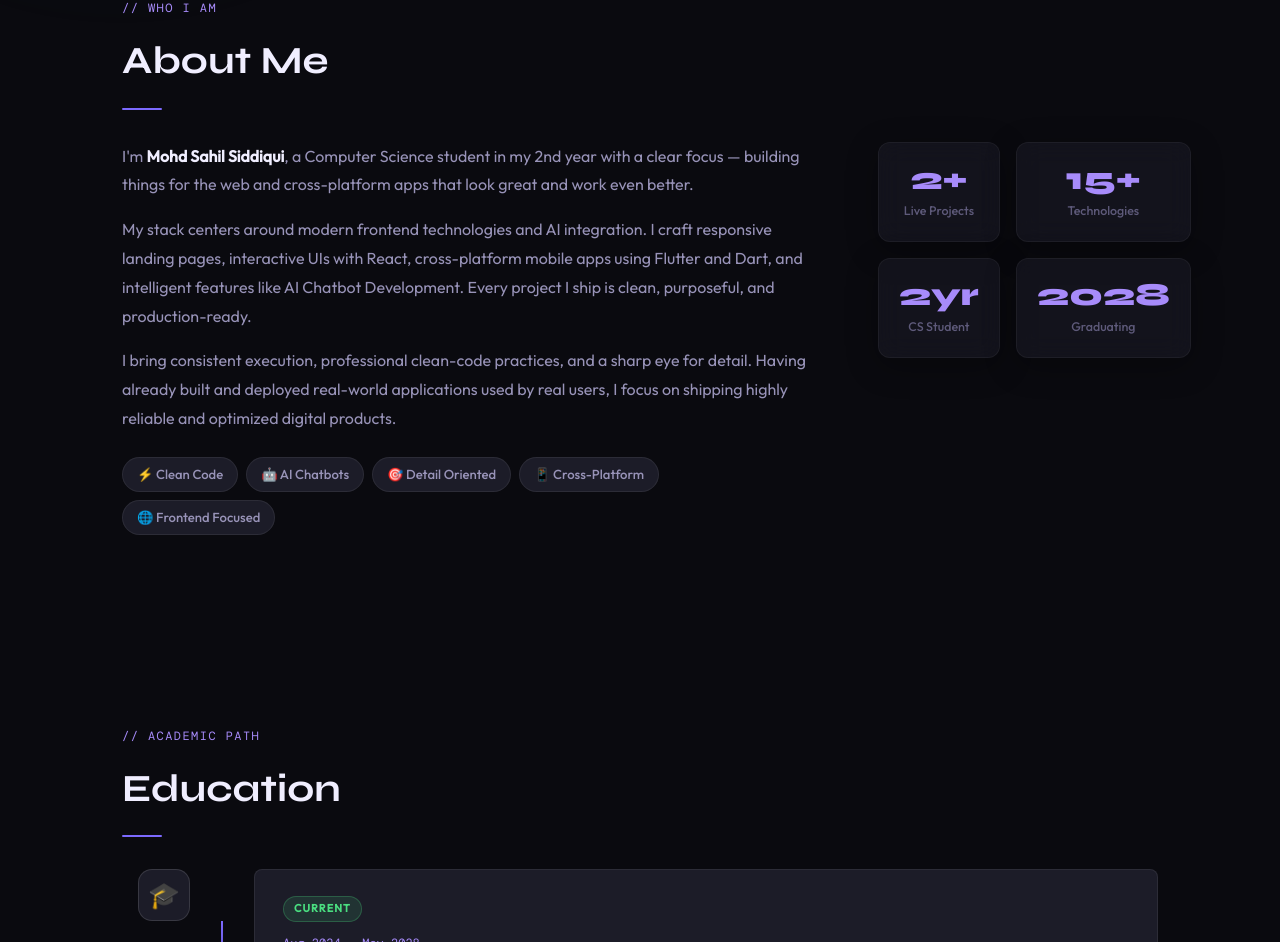
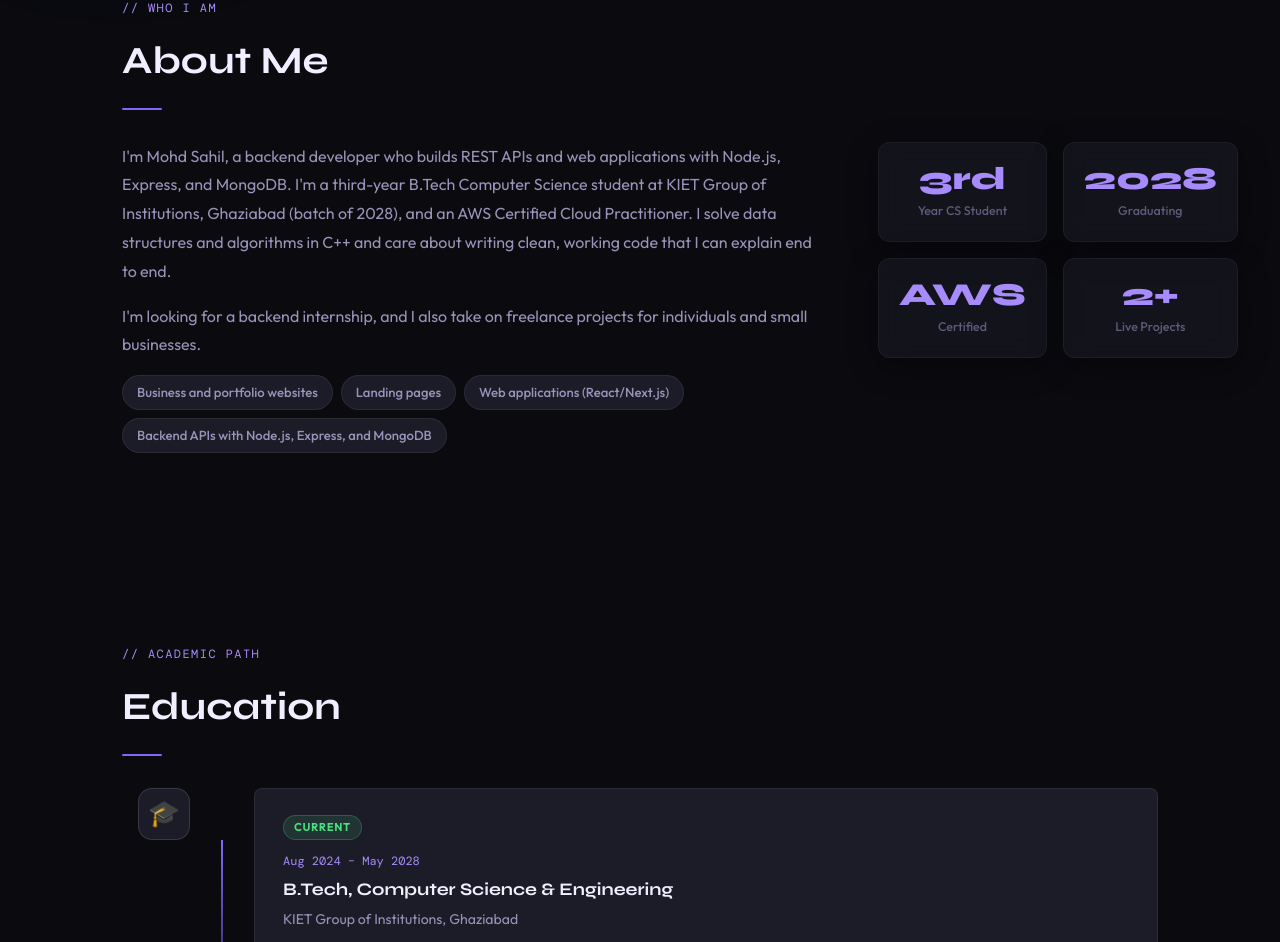
Before and after one commit to SahilSiddiqui-dev/portfolio, a Next.js app: page / in a window 1280 px wide. Shown: the part 833-1775 px from the top of the page. Built offline with nearby package versions, Linux system fonts and the light colour scheme.

Commit message:
feat: update layout and About component to reflect backend development focus and enhance personal branding

```diff
--- a/src/app/layout.tsx
+++ b/src/app/layout.tsx
@@ -2,35 +2,47 @@ import type { Metadata, Viewport } from "next";
 import "./globals.css";
 
 export const metadata: Metadata = {
-  metadataBase: new URL("https://sahilsiddiqui.site"),
-  title: "Sahil Siddiqui — Frontend & Flutter Developer",
-  description: "A developer who lives at the intersection of web and mobile. I specialize in frontend development and Flutter to bring ideas to life across every screen.",
-  keywords: ["web developer", "frontend developer", "Flutter", "React", "Dart", "portfolio", "freelance", "KIET"],
-  authors: [{ name: "Sahil Siddiqui" }],
+  metadataBase: new URL("https://sahilsiddiqui.me"),
+  title: {
+    default: "Mohd Sahil | Backend Developer (Node.js, Express, MongoDB)",
+    template: "%s | Mohd Sahil",
+  },
+  description: "Backend developer building REST APIs and web apps with Node.js, Express, and MongoDB. AWS Certified. Open to backend internships and freelance web projects.",
+  keywords: ["Mohd Sahil", "backend developer", "Node.js developer", "Express.js", "MongoDB", "REST API", "AWS Certified Cloud Practitioner", "web developer", "freelance web developer", "backend internship"],
+  authors: [{ name: "Mohd Sahil" }],
+  creator: "Mohd Sahil",
+  alternates: {
+    canonical: "https://sahilsiddiqui.me",
+  },
   openGraph: {
-    title: "Sahil Siddiqui — Frontend & Flutter Developer",
-    description: "A developer who lives at the intersection of web and mobile. I specialize in frontend development and Flutter to bring ideas to life across every screen.",
-    url: "https://sahilsiddiqui.site",
-    siteName: "Sahil Siddiqui Portfolio",
+    title: "Mohd Sahil | Backend Developer (Node.js, Express, MongoDB)",
+    description: "Backend developer building REST APIs and web apps with Node.js, Express, and MongoDB. AWS Certified. Open to backend internships and freelance web projects.",
+    url: "https://sahilsiddiqui.me",
+    siteName: "Mohd Sahil",
     images: [
       {
         url: "/assets/Profile.webp",
-        width: 800,
-        height: 800,
-        alt: "Sahil Siddiqui Portrait",
+        width: 1200,
+        height: 630,
+        alt: "Mohd Sahil Portrait",
       },
     ],
     type: "website",
+    locale: "en_IN",
   },
   twitter: {
     card: "summary_large_image",
-    title: "Sahil Siddiqui — Frontend & Flutter Developer",
-    description: "A developer who lives at the intersection of web and mobile. I specialize in frontend development and Flutter to bring ideas to life across every screen.",
+    title: "Mohd Sahil | Backend Developer (Node.js, Express, MongoDB)",
+    description: "Backend developer building REST APIs and web apps with Node.js, Express, and MongoDB. AWS Certified. Open to backend internships and freelance web projects.",
     images: ["/assets/Profile.webp"],
   },
   icons: {
     icon: "/assets/Profile.webp",
     apple: "/assets/Profile.webp",
+  },
+  robots: {
+    index: true,
+    follow: true,
   },
 };
 
@@ -45,9 +57,30 @@ export default function RootLayout({
 }: Readonly<{
   children: React.ReactNode;
 }>) {
+  const jsonLd = {
+    "@context": "https://schema.org",
+    "@type": "Person",
+    name: "Mohd Sahil",
+    jobTitle: "Backend Developer",
+    url: "https://sahilsiddiqui.me",
+    sameAs: [
+      "https://www.linkedin.com/in/mohd-sahil-siddiqui/",
+      "https://github.com/sahilsiddiqui-dev/"
+    ],
+    alumniOf: {
+      "@type": "CollegeOrUniversity",
+      name: "KIET Group of Institutions"
+    },
+    knowsAbout: ["Node.js", "Express.js", "MongoDB", "REST APIs", "AWS"]
+  };
+
   return (
-    <html lang="en">
+    <html lang="en" suppressHydrationWarning>
       <body>
+        <script
+          type="application/ld+json"
+          dangerouslySetInnerHTML={{ __html: JSON.stringify(jsonLd) }}
+        />
         {children}
       </body>
     </html>
--- a/src/components/About.tsx
+++ b/src/components/About.tsx
@@ -3,13 +3,18 @@
 import React from "react";
 
 export default function About() {
-  const tags = ["⚡ Clean Code", "🤖 AI Chatbots", "🎯 Detail Oriented", "📱 Cross-Platform", "🌐 Frontend Focused"];
+  const tags = [
+    "Business and portfolio websites",
+    "Landing pages",
+    "Web applications (React/Next.js)",
+    "Backend APIs with Node.js, Express, and MongoDB"
+  ];
 
   const stats = [
+    { number: "3rd", label: "Year CS Student" },
+    { number: "2028", label: "Graduating" },
+    { number: "AWS", label: "Certified" },
     { number: "2+", label: "Live Projects" },
-    { number: "15+", label: "Technologies" },
-    { number: "2yr", label: "CS Student" },
-    { number: "2028", label: "Graduating" },
   ];
 
   return (
@@ -21,15 +26,12 @@ export default function About() {
         <div className="about-grid">
           <div className="about-text fade-up">
             <p>
-              I&apos;m <strong>Mohd Sahil Siddiqui</strong>, a Computer Science student in my 2nd year with a clear focus — building things for the web and cross-platform apps that look great and work even better.
+              I&apos;m Mohd Sahil, a backend developer who builds REST APIs and web applications with Node.js, Express, and MongoDB. I&apos;m a third-year B.Tech Computer Science student at KIET Group of Institutions, Ghaziabad (batch of 2028), and an AWS Certified Cloud Practitioner. I solve data structures and algorithms in C++ and care about writing clean, working code that I can explain end to end.
             </p>
             <p>
-              My stack centers around modern frontend technologies and AI integration. I craft responsive landing pages, interactive UIs with React, cross-platform mobile apps using Flutter and Dart, and intelligent features like AI Chatbot Development. Every project I ship is clean, purposeful, and production-ready.
+              I&apos;m looking for a backend internship, and I also take on freelance projects for individuals and small businesses.
             </p>
-            <p>
-              I bring consistent execution, professional clean-code practices, and a sharp eye for detail. Having already built and deployed real-world applications used by real users, I focus on shipping highly reliable and optimized digital products.
-            </p>
-            <div className="about-tags">
+            <div className="about-tags mt-4">
               {tags.map((tag) => (
                 <span key={tag} className="about-tag">
                   {tag}
```
